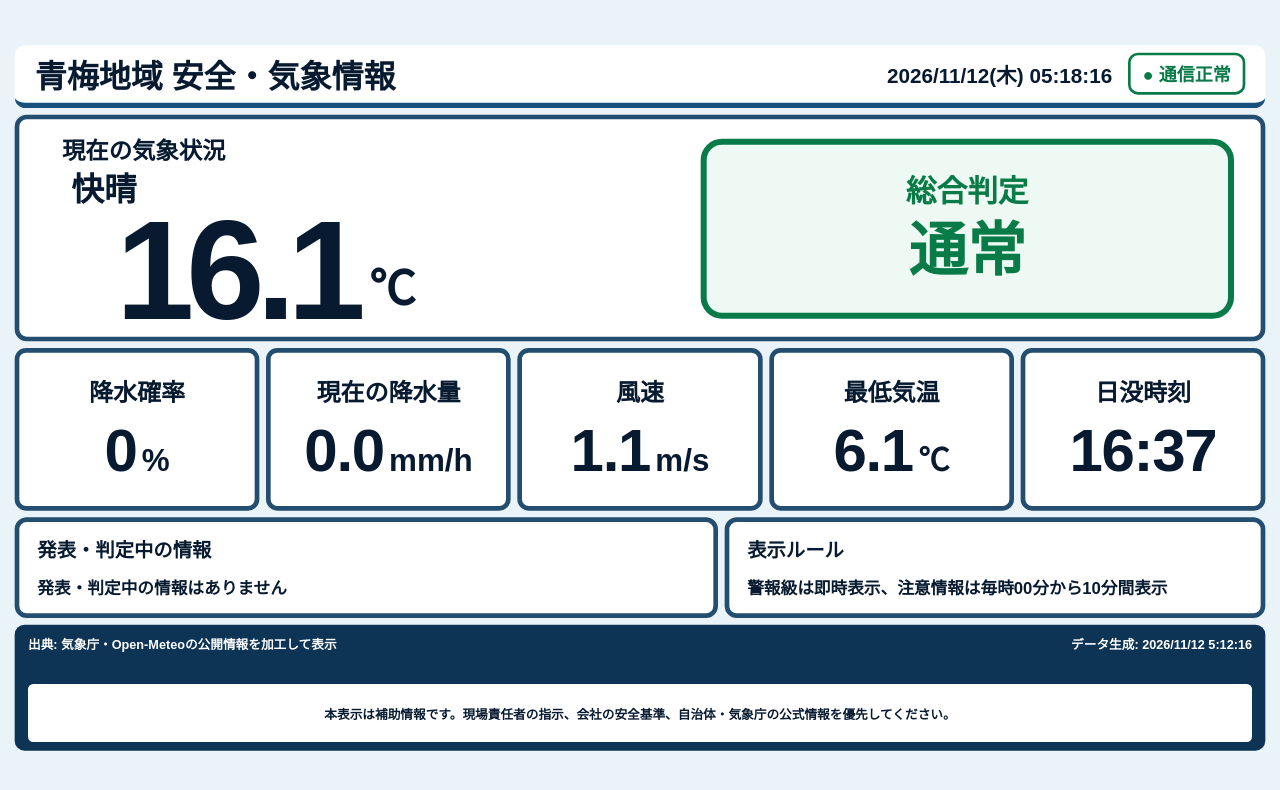
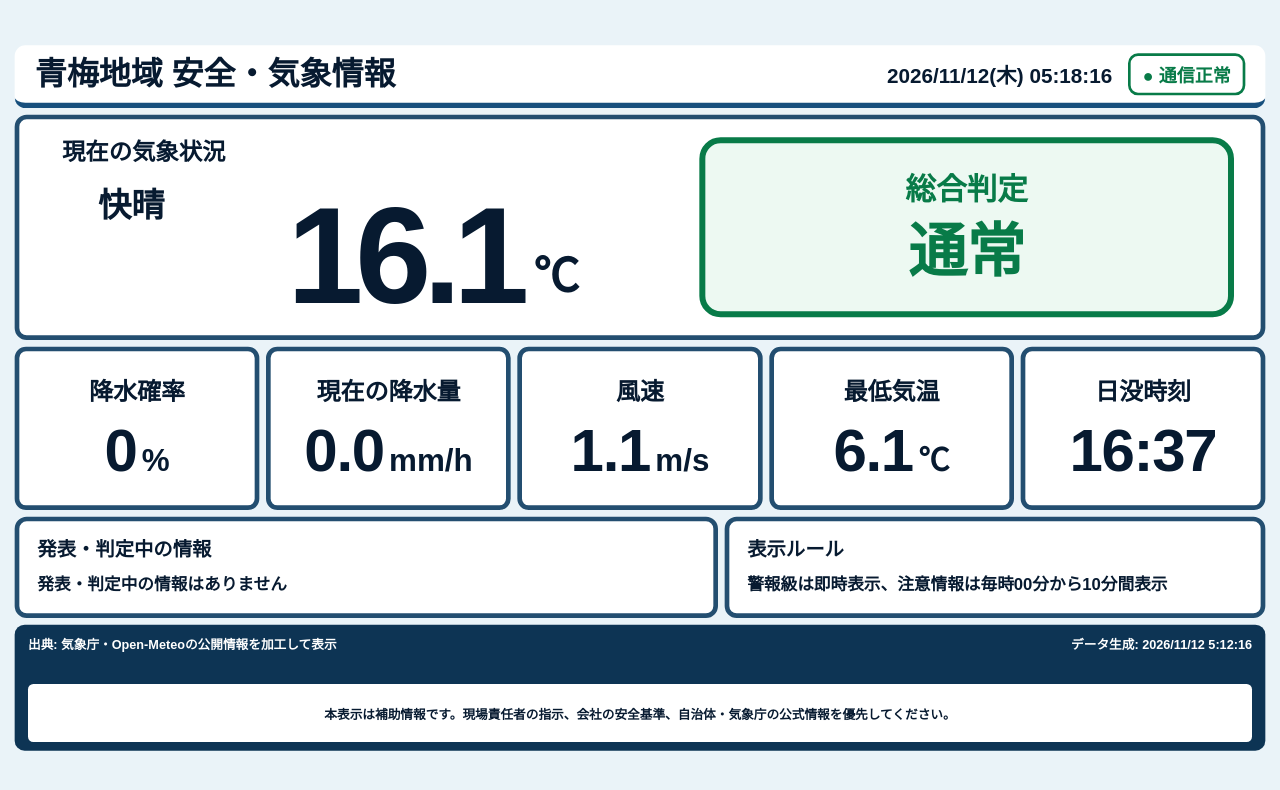
Before and after one commit to maeda0404/ome-safety-weather, a plain HTML site: page index.html in a window 1280 px wide. Drawn offline with Linux system fonts and the light colour scheme.

Commit message:
Update style.css

```diff
--- a/assets/style.css
+++ b/assets/style.css
@@ -27,9 +27,10 @@ body {
   position: relative;
 }
 
-/* =========================
-   1920 x 1080 基準画面
-   ========================= */
+
+/* ==================================================
+   1920 × 1080 基準画面
+   ================================================== */
 
 #stage {
   position: absolute;
@@ -47,12 +48,14 @@ body {
 
   display: flex;
   flex-direction: column;
+
   gap: 10px;
 }
 
-/* =========================
-   上部タイトル
-   ========================= */
+
+/* ==================================================
+   ヘッダー
+   ================================================== */
 
 .topbar {
   height: 96px;
@@ -74,20 +77,24 @@ body {
 
   font-size: 48px;
   font-weight: 900;
+
+  line-height: 1;
 }
 
 .topright {
   display: flex;
   align-items: center;
+
   gap: 24px;
 
   font-size: 31px;
   font-weight: 900;
 }
 
-/* =========================
+
+/* ==================================================
    通信状態
-   ========================= */
+   ================================================== */
 
 .status {
   border: 4px solid;
@@ -117,9 +124,10 @@ body {
   border-color: var(--red);
 }
 
-/* =========================
+
+/* ==================================================
    共通パネル
-   ========================= */
+   ================================================== */
 
 .panel {
   background: var(--white);
@@ -128,114 +136,146 @@ body {
   border-radius: 18px;
 }
 
-/* =========================
+
+/* ==================================================
+   上段
    現在気象 ＋ 総合判定
-   ========================= */
+   ================================================== */
 
 .hero {
   height: 340px;
 
   display: grid;
+
+  /*
+     左側 52%
+     右側 48%
+  */
   grid-template-columns: 1.08fr 0.92fr;
 
-  padding: 29px 40px;
+  gap: 38px;
 
-  gap: 42px;
+  padding: 27px 40px;
 }
 
-/* =========================
+
+/* ==================================================
    現在の気象状況
-   ========================= */
+   ================================================== */
 
 .current {
   position: relative;
 
+  min-width: 0;
+
   padding-left: 24px;
 }
 
-/* 見出し */
+
+/* 現在の気象状況 */
 
 .current h2 {
+  position: absolute;
+
+  left: 24px;
+  top: 4px;
+
   margin: 0;
 
   font-size: 35px;
   font-weight: 900;
+
   line-height: 1;
 }
+
 
 /*
    天気
 
-   「現在の気象状況」の
-   すぐ下へ配置
+   左側に独立して配置。
+   気温とは重ねない。
 */
 
 .current p {
   position: absolute;
 
   left: 38px;
-  top: 53px;
+  top: 78px;
+
+  width: 180px;
 
   margin: 0;
 
-  font-size: 49px;
+  font-size: 50px;
   font-weight: 900;
+
   line-height: 1;
+
+  text-align: center;
 
   white-space: nowrap;
 }
 
+
 /*
    現在気温
 
-   左端ではなく、
-   気象状況ブロック中央寄りへ配置
+   天気の右隣を大きく使う。
 */
 
 .temperature-line {
   position: absolute;
 
-  left: 105px;
-  top: 92px;
+  left: 230px;
+  right: 10px;
+  top: 67px;
 
-  height: 210px;
+  height: 223px;
 
   display: flex;
+
   align-items: center;
+  justify-content: center;
 
   padding: 0;
 }
 
+
 /* 15.2 */
 
 .temperature-line strong {
-  font-size: 211px;
+  font-size: 205px;
   font-weight: 900;
 
-  line-height: 0.92;
+  line-height: 0.9;
 
   letter-spacing: -12px;
+
+  white-space: nowrap;
 }
+
 
 /* ℃ */
 
 .temp-unit {
-  margin-left: 17px;
-  margin-top: 56px;
+  margin-left: 18px;
+  margin-top: 59px;
 
-  font-size: 70px;
+  font-size: 69px;
   font-weight: 900;
 
   line-height: 1;
 }
 
-/* =========================
+
+/* ==================================================
    総合判定
-   ========================= */
+   ================================================== */
 
 .judgement {
   align-self: center;
 
+  width: 100%;
   height: 270px;
 
   border: 9px solid;
@@ -247,15 +287,18 @@ body {
   align-items: center;
   justify-content: center;
 
+  padding: 0 24px;
+
   background: #fff8e8;
 
-  padding: 22px 24px;
+  text-align: center;
 }
 
-/* 「総合判定」 */
+
+/* 総合判定 */
 
 .judgement span {
-  margin: 0 0 23px;
+  margin: 0 0 27px;
 
   font-size: 46px;
   font-weight: 900;
@@ -263,7 +306,8 @@ body {
   line-height: 1;
 }
 
-/* 「通常」「注意情報あり」「危険」 */
+
+/* 通常 / 注意情報あり / 危険 */
 
 .judgement strong {
   margin: 0;
@@ -274,6 +318,7 @@ body {
   line-height: 1;
 }
 
+
 /* 通常 */
 
 .judgement.normal {
@@ -281,6 +326,7 @@ body {
 
   background: #edf9f2;
 }
+
 
 /* 注意 */
 
@@ -290,6 +336,7 @@ body {
   background: #fff8e8;
 }
 
+
 /* 危険 */
 
 .judgement.danger {
@@ -298,9 +345,10 @@ body {
   background: #fff0f0;
 }
 
-/* =========================
+
+/* ==================================================
    5つの気象情報カード
-   ========================= */
+   ================================================== */
 
 .metrics {
   height: 250px;
@@ -329,7 +377,8 @@ body {
   padding: 14px 8px;
 }
 
-/* 項目名 */
+
+/* カード見出し */
 
 .metrics h2 {
   margin: 0 0 27px;
@@ -340,7 +389,8 @@ body {
   line-height: 1.05;
 }
 
-/* 数値・単位の行 */
+
+/* 数値の行 */
 
 .metrics p {
   margin: 0;
@@ -355,6 +405,7 @@ body {
   white-space: nowrap;
 }
 
+
 /* 数値 */
 
 .metrics strong {
@@ -366,6 +417,7 @@ body {
   letter-spacing: -2px;
 }
 
+
 /* % / mm/h / m/s / ℃ */
 
 .metrics .unit {
@@ -375,9 +427,10 @@ body {
   line-height: 1;
 }
 
-/* =========================
-   下段情報
-   ========================= */
+
+/* ==================================================
+   発表情報・表示ルール
+   ================================================== */
 
 .details {
   height: 155px;
@@ -405,11 +458,14 @@ body {
 
   font-size: 25px;
   font-weight: 900;
+
+  line-height: 1.25;
 }
 
-/* =========================
+
+/* ==================================================
    フッター
-   ========================= */
+   ================================================== */
 
 footer {
   height: 189px;
@@ -447,9 +503,10 @@ footer p {
   font-size: 19px;
 }
 
-/* =========================
-   注意喚起画像
-   ========================= */
+
+/* ==================================================
+   注意喚起 全画面画像
+   ================================================== */
 
 .overlay {
   position: fixed;
@@ -477,10 +534,13 @@ footer p {
   object-fit: contain;
 }
 
+
 /* 画像読込失敗時 */
 
 .overlay p {
   display: none;
+
+  margin: 0;
 
   font-size: 92px;
   font-weight: 900;
@@ -490,7 +550,8 @@ footer p {
   text-align: center;
 }
 
-/* 複数画像時の 1 / 2 表示 */
+
+/* 複数注意情報 */
 
 .overlay span {
   position: absolute;
@@ -508,9 +569,10 @@ footer p {
   font-size: 19px;
 }
 
-/* =========================
+
+/* ==================================================
    アクセシビリティ
-   ========================= */
+   ================================================== */
 
 @media (prefers-reduced-motion: reduce) {
   * {
```
